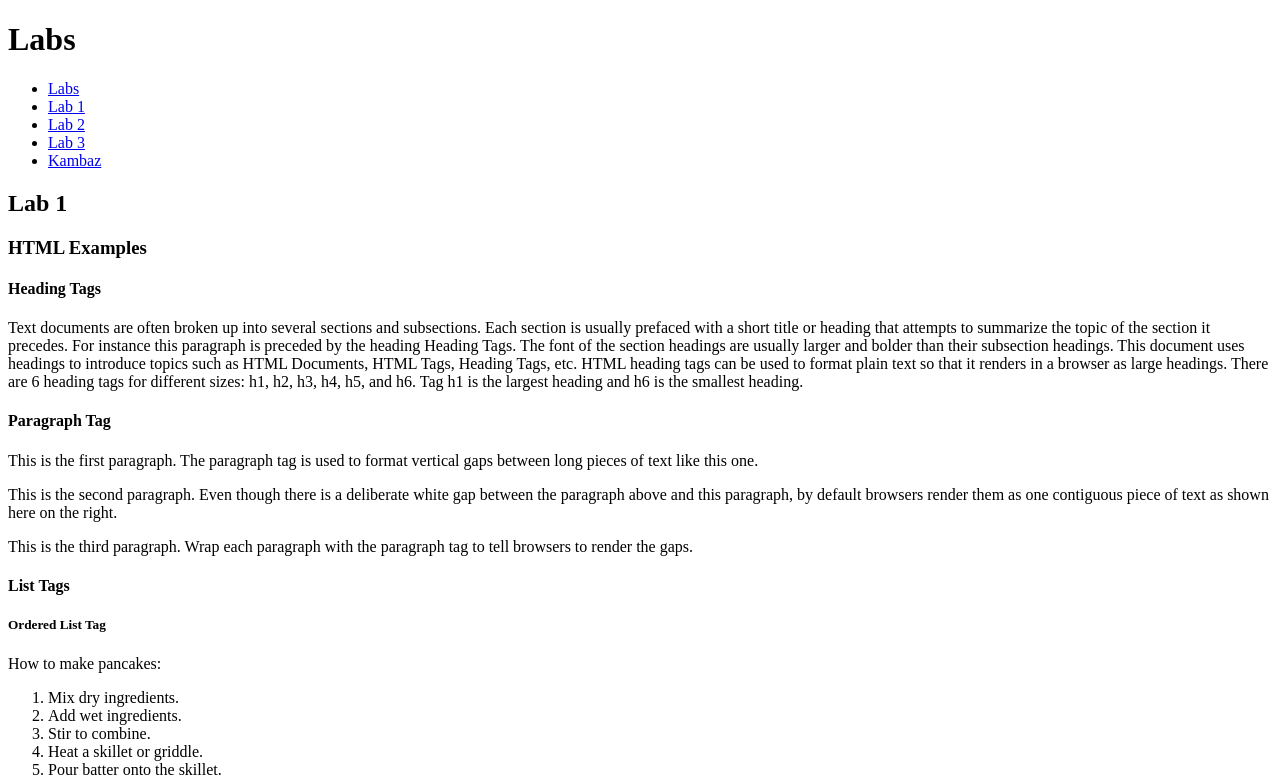
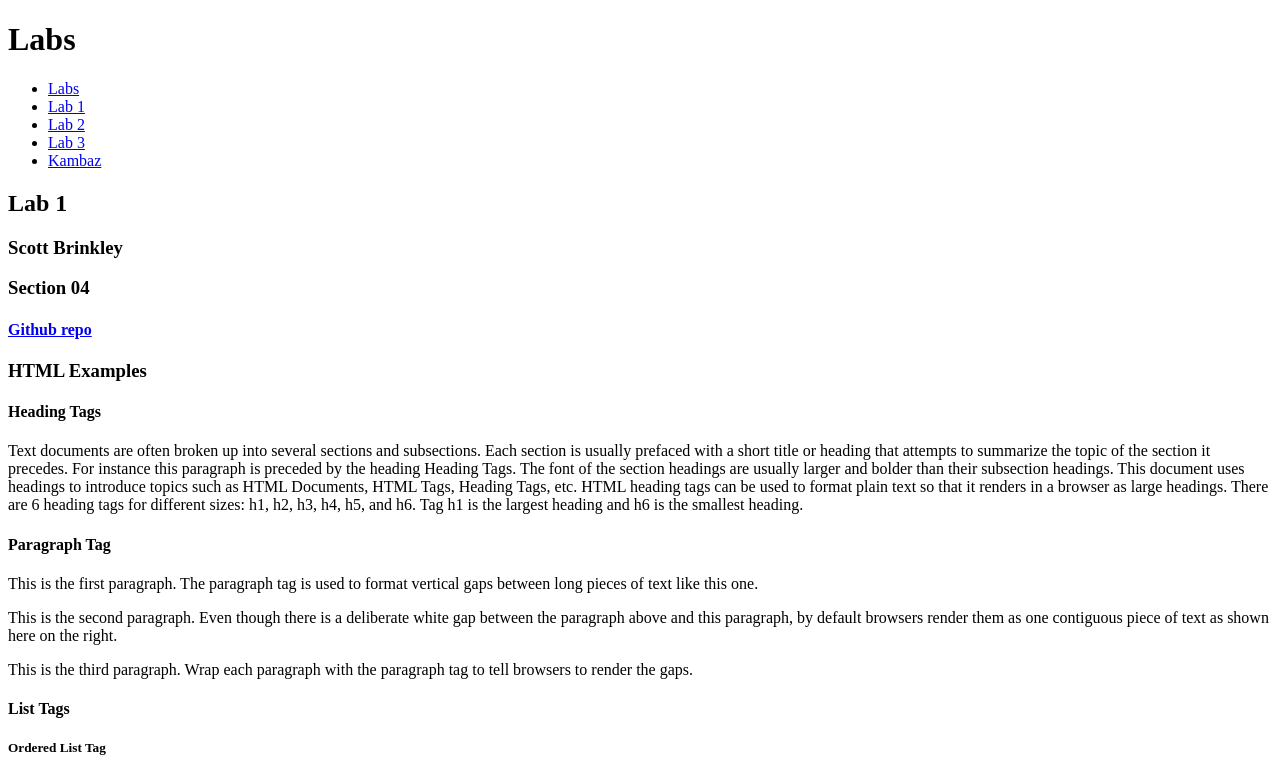
Before and after one commit to scomitchell/kambaz-react-web-app, a React (Vite) app: page /#/Labs/Lab1 in a window 1280 px wide. Shown: the top 779 px of the page. Built offline with nearby package versions, Linux system fonts and the light colour scheme.

Commit message:
Name and repo added

```diff
--- a/src/Labs/Lab1/index.tsx
+++ b/src/Labs/Lab1/index.tsx
@@ -2,6 +2,11 @@ export default function Lab1() {
     return (
         <div id="wd-lab1">
             <h2>Lab 1</h2>
+            <h3>Scott Brinkley</h3>
+            <h3>Section 04</h3>
+            <h4>
+                <a href="https://github.com/scomitchell/kambaz-react-web-app" id = "wd-github-link" target="_blank">Github repo</a>
+            </h4>
             <h3>HTML Examples</h3>
             <div id="wd-h-tag">
                 <h4>Heading Tags</h4>
```
